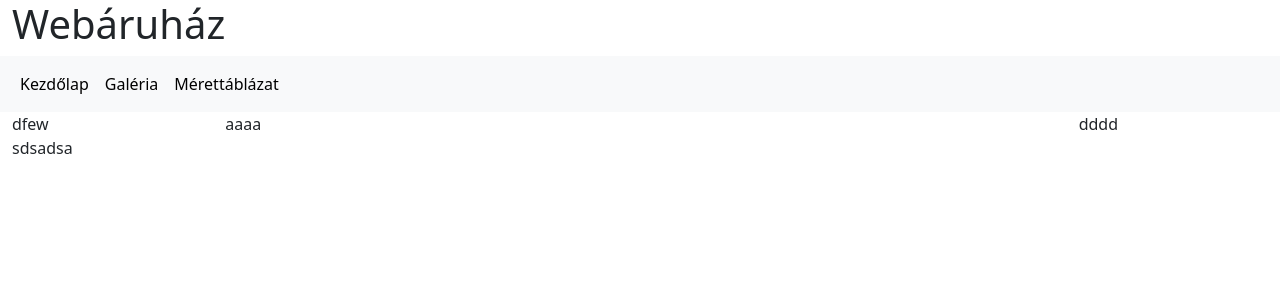
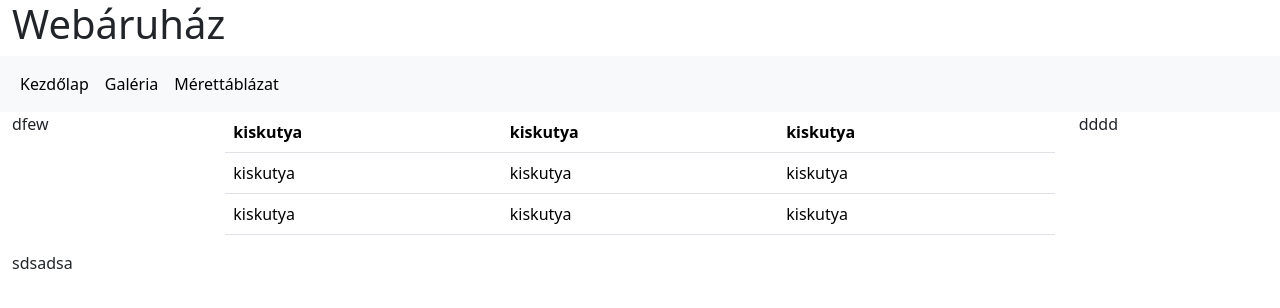
Before and after one commit to opel-astra-g/csoportmunka_webaruhaz, a plain HTML site: page merettablazat.html in a window 1280 px wide. Drawn offline with nearby package versions, Linux system fonts and the light colour scheme.

Commit message:
táblázat (megjegyzés: Életem megrontója helyenként... AI :(  .... Próbáloztam)

```diff
--- a/merettablazat.html
+++ b/merettablazat.html
@@ -53,7 +53,29 @@
         </div>
       </nav>
       <aside class="col-md-2">dfew</aside>
-      <article class="col-md-8">aaaa</article>
+      <article class="col-md-8">
+         <table class="table">
+        <thead>
+          <tr>
+            <th>kiskutya</th>
+            <th>kiskutya</th>
+            <th>kiskutya</th>
+          </tr>
+        </thead>
+        <tbody>
+          <tr>
+            <td>kiskutya</td>
+            <td>kiskutya</td>
+            <td>kiskutya</td>
+          </tr>
+          <tr>
+            <td>kiskutya</td>
+            <td>kiskutya</td>
+            <td>kiskutya</td>
+          </tr>
+        </tbody>
+      </table>
+      </article>
       <aside class="col-md-2">dddd</aside>
       <footer class="col-12">sdsadsa</footer>
     </main>
```
